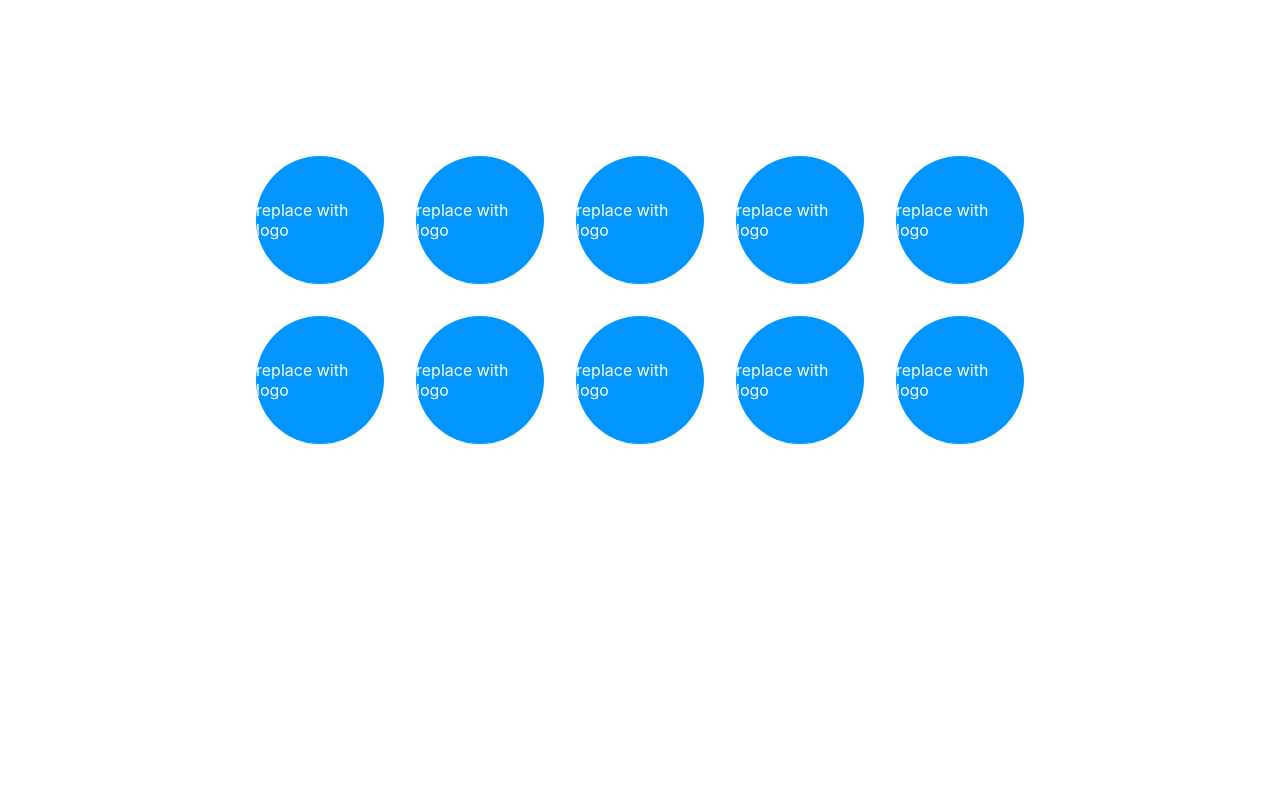
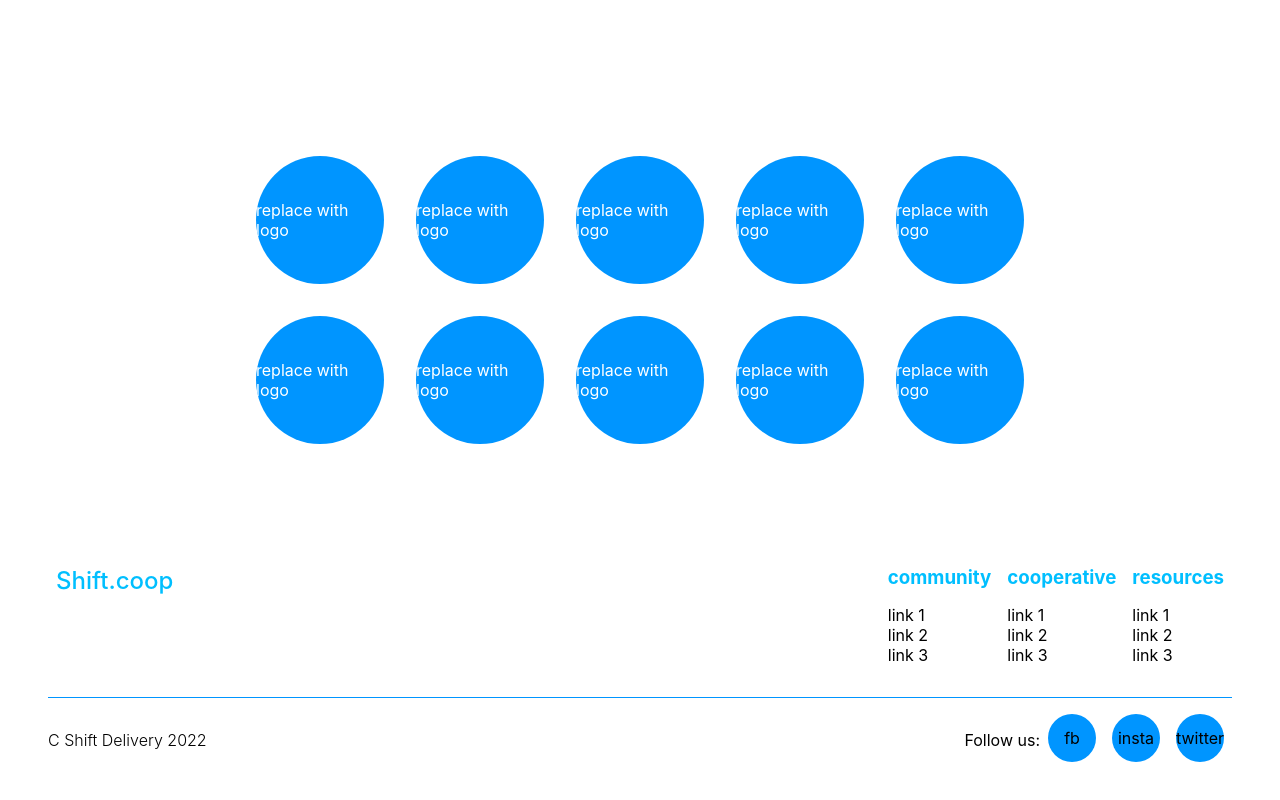
Before and after one commit to hamisk/shift.coop, a React (Create React App) app in the folder client/: page / in a window 1280 px wide. Shown: the part 3866-4666 px from the top of the page. Before the commit the page ends 4400 px from the top, so only its background shows below. Built offline with nearby package versions, Linux system fonts and the light colour scheme.

Commit message:
add footer

```diff
--- a/client/src/App.tsx
+++ b/client/src/App.tsx
@@ -6,6 +6,7 @@ import BodyA from './Pages/BodyA/BodyA';
 import BodyB from './Pages/BodyB/BodyB';
 import BodyC from './Pages/BodyC/BodyC';
 import Partners from './Pages/Partners/Partners';
+import Footer from './Components/Footer/Footer';
 
 const App: React.FC = () => {
 	return (
@@ -17,6 +18,7 @@ const App: React.FC = () => {
 			<BodyC />
 			<BodyB />
 			<Partners />
+			<Footer />
 		</div>
 	);
 }
--- /dev/null
+++ b/client/src/Components/Footer/Footer.jsx
@@ -0,0 +1,49 @@
+import React from 'react'
+import './Footer.scss'
+
+function Footer() {
+  return (
+    <footer className='footer'>
+        <div className="footer__rowA">
+            <h2 className="footer__logo">Shift.coop</h2>
+            <div className="footer__links-columns">
+                <div className="footer__links-wrapper">
+                    <h3 className="footer__links-subheader">community</h3>
+                    <ul className="footer__links-list">
+                        <li className="footer__link"><a href="#" className="footer__a-link">link 1</a></li>
+                        <li className="footer__link"><a href="#" className="footer__a-link">link 2</a></li>
+                        <li className="footer__link"><a href="#" className="footer__a-link">link 3</a></li>
+                    </ul>
+                </div>
+                <div className="footer__links-wrapper">
+                    <h3 className="footer__links-subheader">cooperative</h3>
+                    <ul className="footer__links-list">
+                        <li className="footer__link"><a href="#" className="footer__a-link">link 1</a></li>
+                        <li className="footer__link"><a href="#" className="footer__a-link">link 2</a></li>
+                        <li className="footer__link"><a href="#" className="footer__a-link">link 3</a></li>
+                    </ul>
+                </div>
+                <div className="footer__links-wrapper">
+                    <h3 className="footer__links-subheader">resources</h3>
+                    <ul className="footer__links-list">
+                        <li className="footer__link"><a href="#" className="footer__a-link">link 1</a></li>
+                        <li className="footer__link"><a href="#" className="footer__a-link">link 2</a></li>
+                        <li className="footer__link"><a href="#" className="footer__a-link">link 3</a></li>
+                    </ul>
+                </div>
+            </div>
+        </div>
+        <div className="footer__rowB">
+            <p className="footer__copyright">C Shift Delivery 2022</p>
+            <div className="footer__socials">
+                <p className="footer__copy">Follow us:</p>
+                <div className="footer__social-icon">fb</div>
+                <div className="footer__social-icon">insta</div>
+                <div className="footer__social-icon">twitter</div>
+            </div>
+        </div>
+    </footer>
+  )
+}
+
+export default Footer
--- /dev/null
+++ b/client/src/Components/Footer/Footer.scss
@@ -0,0 +1,77 @@
+@use '../../styles/colors' as *;
+
+.footer {
+    width: 100%;
+    display: flex;
+    flex-direction: column;
+    margin: 2rem 0;
+
+    &__rowA {
+        margin: 0 3rem;
+        width: calc(100% - 6rem);
+        display: flex;
+        justify-content: space-between;
+        border-bottom: 1px solid $color-bf-blue;
+    }
+
+    &__logo {
+        color: $color-bg-blue;
+        font-weight: 500;
+		margin: 0 0.5rem;
+    }
+
+    &__links-columns {
+        display: flex;
+    }
+
+    &__links-wrapper {
+        display: flex;
+        flex-direction: column;
+        margin: 0 0.5rem 1rem;
+    }
+
+    &__links-subheader {
+        color: $color-bg-blue;
+        margin: 0;
+    }
+
+    &__links-list {
+        list-style: none;
+        padding: 0;
+    }
+
+    &__link {}
+
+    &__a-link {
+        text-decoration: none;
+        color: black;
+    }
+
+    &__rowB {
+        display: flex;
+        justify-content: space-between;
+        padding: 1rem 3rem;
+    }
+
+    &__copyright {
+        font-weight: 300;
+    }
+
+    &__socials {
+        display: flex;
+    }
+
+    &__copy {}
+
+    &__social-icon {
+        background-color: $color-bf-blue;
+        width: 3rem;
+        height: 3rem;
+        border-radius: 50%;
+        margin: 0 0.5rem;
+        display: flex;
+        justify-content: center;
+        align-items: center;
+    }
+
+}
```
